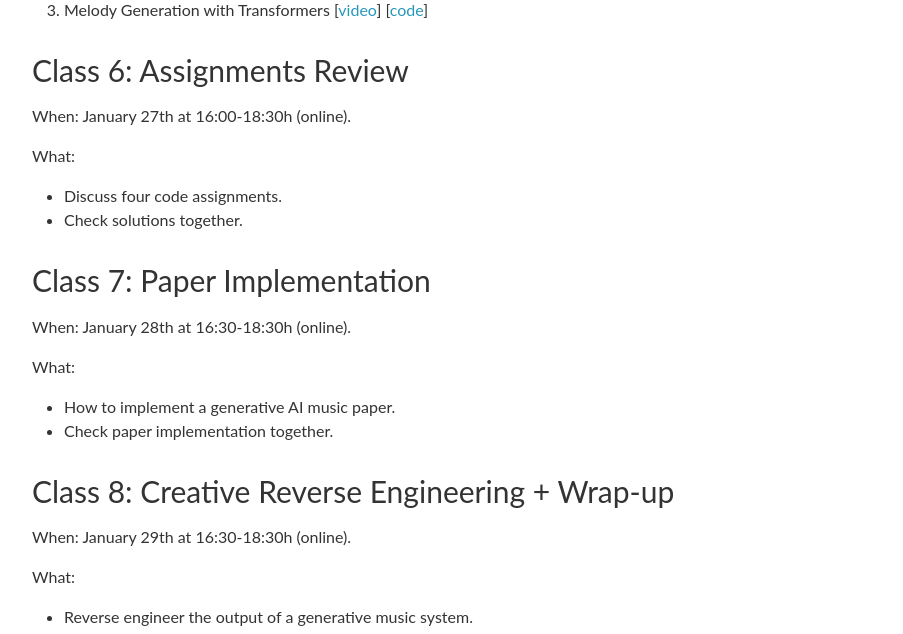
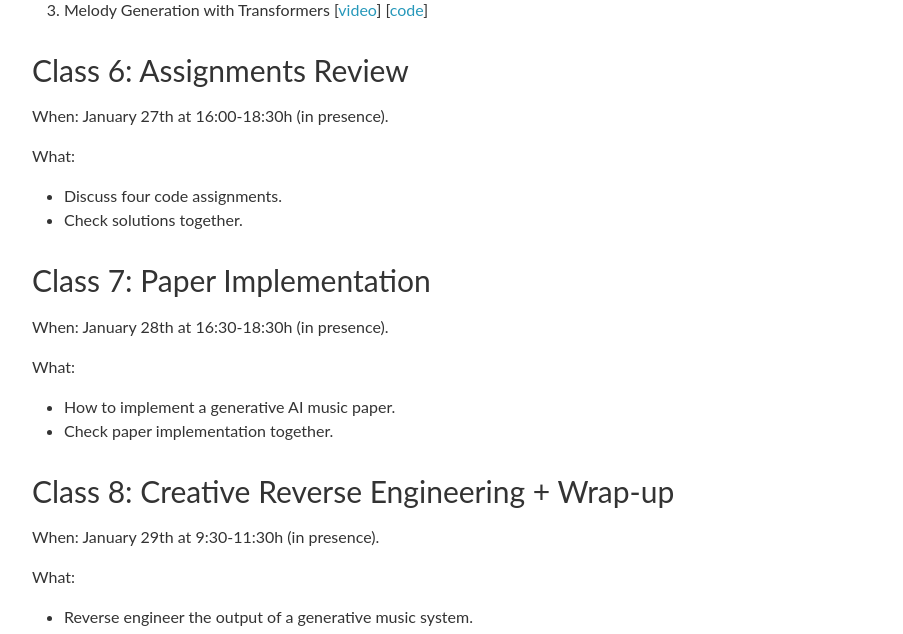
Before and after one commit to smc24-musicgen/smc24-musicgen.github.io, a Jekyll site: the page built from _pages/lectures.md, in a window 1280 px wide and 900 px high, scrolled down 2348 px. Shown: the part 154-788 px from the top of the window, without its empty margins (188-1091 px from the left). Built offline with Jekyll 4.4.1, drawn with Linux system fonts in a browser that asks for light colours; nearby versions of some CDN libraries; comment, search, counter and statistics services are not loaded.

Commit message:
Update lecture hours and assignment deadlines

```diff
--- a/_pages/lectures.md
+++ b/_pages/lectures.md
@@ -98,7 +98,7 @@ Before taking this class, students are expected to have watched the following vi
 
 ### Class 6: Assignments Review
 
-When: January 27th at 16:00-18:30h (online).
+When: January 27th at 16:00-18:30h (in presence).
 
 What:
 
@@ -107,7 +107,7 @@ What:
 
 ### Class 7: Paper Implementation
 
-When: January 28th at 16:30-18:30h (online).
+When: January 28th at 16:30-18:30h (in presence).
 
 What:
 
@@ -116,7 +116,7 @@ What:
 
 ### Class 8: Creative Reverse Engineering \+ Wrap-up
 
-When: January 29th at 16:30-18:30h (online).
+When: January 29th at 9:30-11:30h (in presence).
 
 What:
 
```
Also changed, not shown: _pages/logistics.md (+2 -2 lines).
